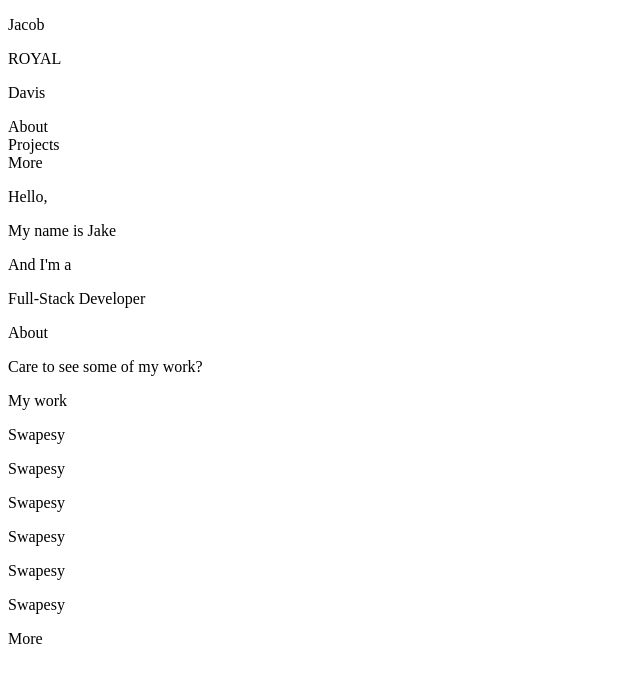
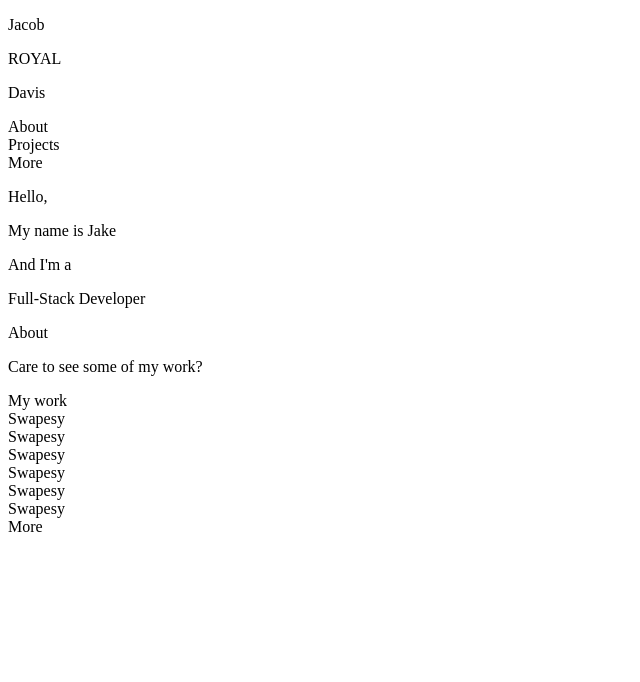
Before and after one commit to JakeDavisCodes/JakeDavisCodes.github.io, a React app: page / in a window 1280 px wide. Shown: the top 682 px of the page, without its empty margins (0-640 px from the left). Built offline with nearby package versions, Linux system fonts and the light colour scheme; the HTML template or start-up script is replaced by a standard one.

Commit message:
Rendering Item component

```diff
--- a/client/src/components/Projects/Slider.jsx
+++ b/client/src/components/Projects/Slider.jsx
@@ -1,9 +1,12 @@
-import React from 'react';
+import React, { useState } from 'react';
+import Item from './SliderItem.jsx';
 
 function Slider({ theme, data }) {
+  const [index, setIndex] = useState(0);
+
   return (
     <div className={`${theme} slider`}>
-      {data.map((item) => <p>{item.name}</p>)}
+      {data.map((item, idx) => <Item theme={theme} item={item} focused={idx === index} />)}
     </div>
   );
 }
--- a/client/src/components/Projects/SliderItem.jsx
+++ b/client/src/components/Projects/SliderItem.jsx
@@ -0,0 +1,11 @@
+import React from 'react';
+
+function SliderItem({ theme, item, focused }) {
+  return (
+    <div className={`${theme} ${focused ? 'focused' : ''} slider-item`}>
+      {item.name}
+    </div>
+  );
+}
+
+export default SliderItem;
```
Also changed, not shown: 1 other file (tests, documents, lock files or other folders).
